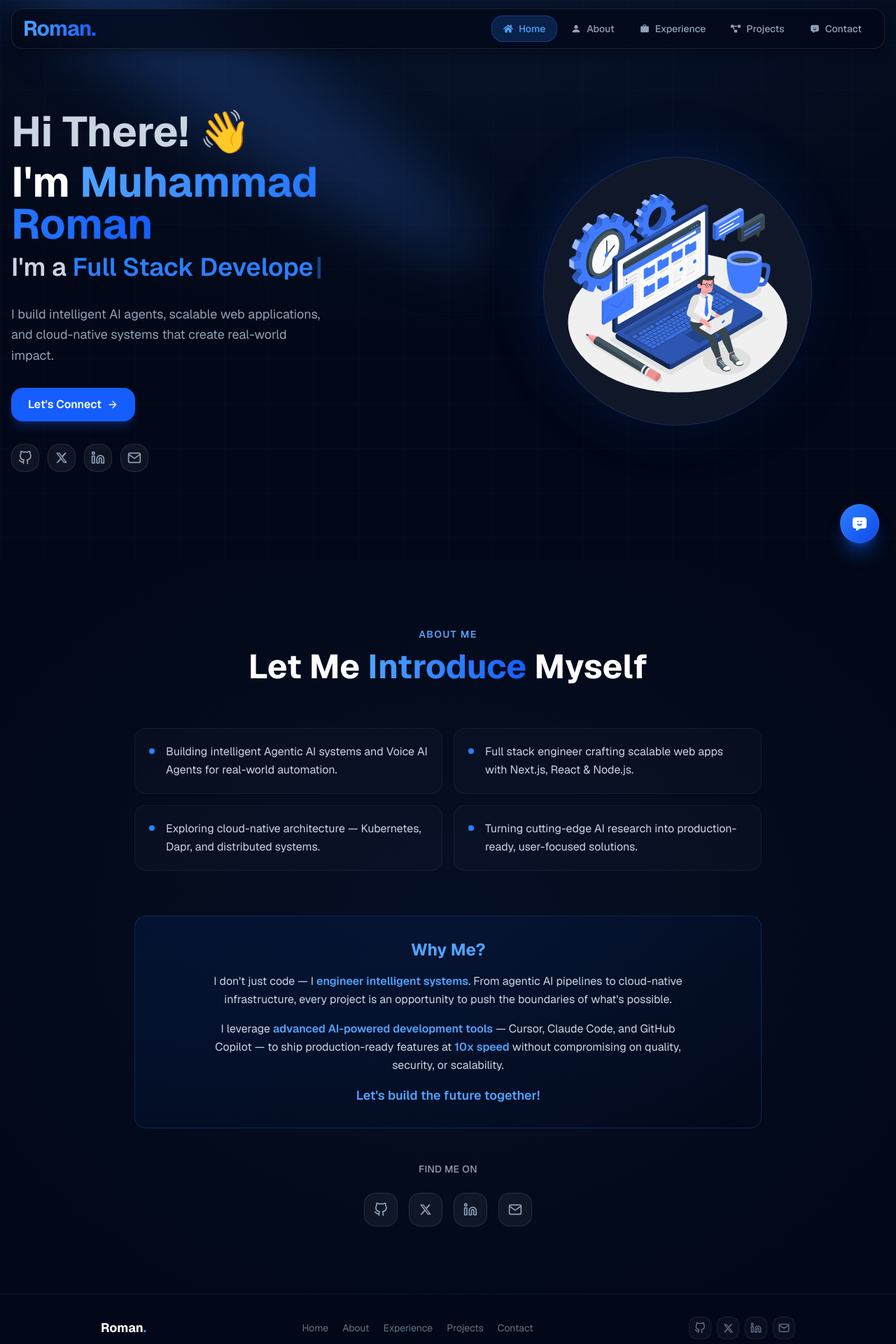
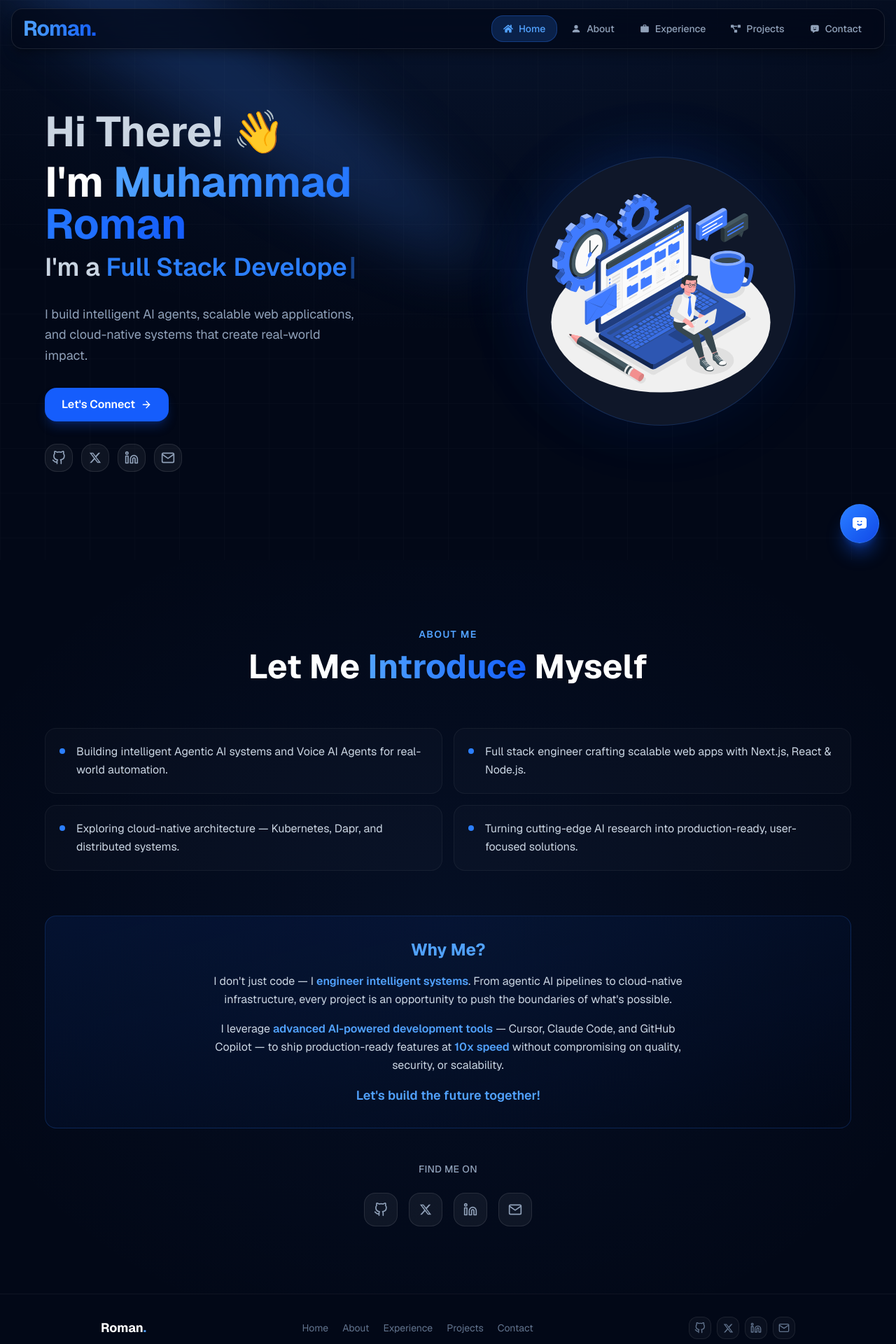
Before and after one commit to mromankhan/My-Portfolio, a Next.js app: page / in a window 1280 px wide. Shown: the top 1920 px of the page at 70% size. Built offline with nearby package versions, Linux system fonts and the light colour scheme.

Commit message:
Hero section improvement

```diff
--- a/src/components/pagesContent/HomeContent.tsx
+++ b/src/components/pagesContent/HomeContent.tsx
@@ -42,7 +42,7 @@ export default function HomeContent() {
   return (
     <main className="relative min-h-screen bg-[#020817] text-white overflow-hidden">
       {/* ── Hero Section ── */}
-      <section className="relative min-h-screen flex items-center justify-center overflow-hidden">
+      <section className="relative min-h-screen flex items-center justify-center px-4 overflow-hidden">
         {/* Spotlight */}
         <Spotlight
           className="-top-40 left-0 md:left-60 md:-top-20"
@@ -61,7 +61,7 @@ export default function HomeContent() {
           }}
         />
 
-        <div className="container mx-auto px-4 pt-24 pb-16 relative z-10">
+        <div className="max-w-6xl mx-auto w-full relative z-10 pt-24 pb-16">
           <div className="grid grid-cols-1 lg:grid-cols-2 gap-8 lg:gap-16 items-center">
             {/* Left — Text */}
             <motion.div
@@ -152,7 +152,7 @@ export default function HomeContent() {
       <section className="relative py-14 sm:py-24 px-4 overflow-hidden">
         <div className="absolute inset-0 bg-[radial-gradient(ellipse_60%_60%_at_50%_50%,rgba(59,130,246,0.06),transparent)]" />
 
-        <div className="max-w-4xl mx-auto relative z-10">
+        <div className="max-w-6xl mx-auto relative z-10">
           {/* Heading */}
           <motion.div
             initial={{ opacity: 0, y: 20 }}
```
